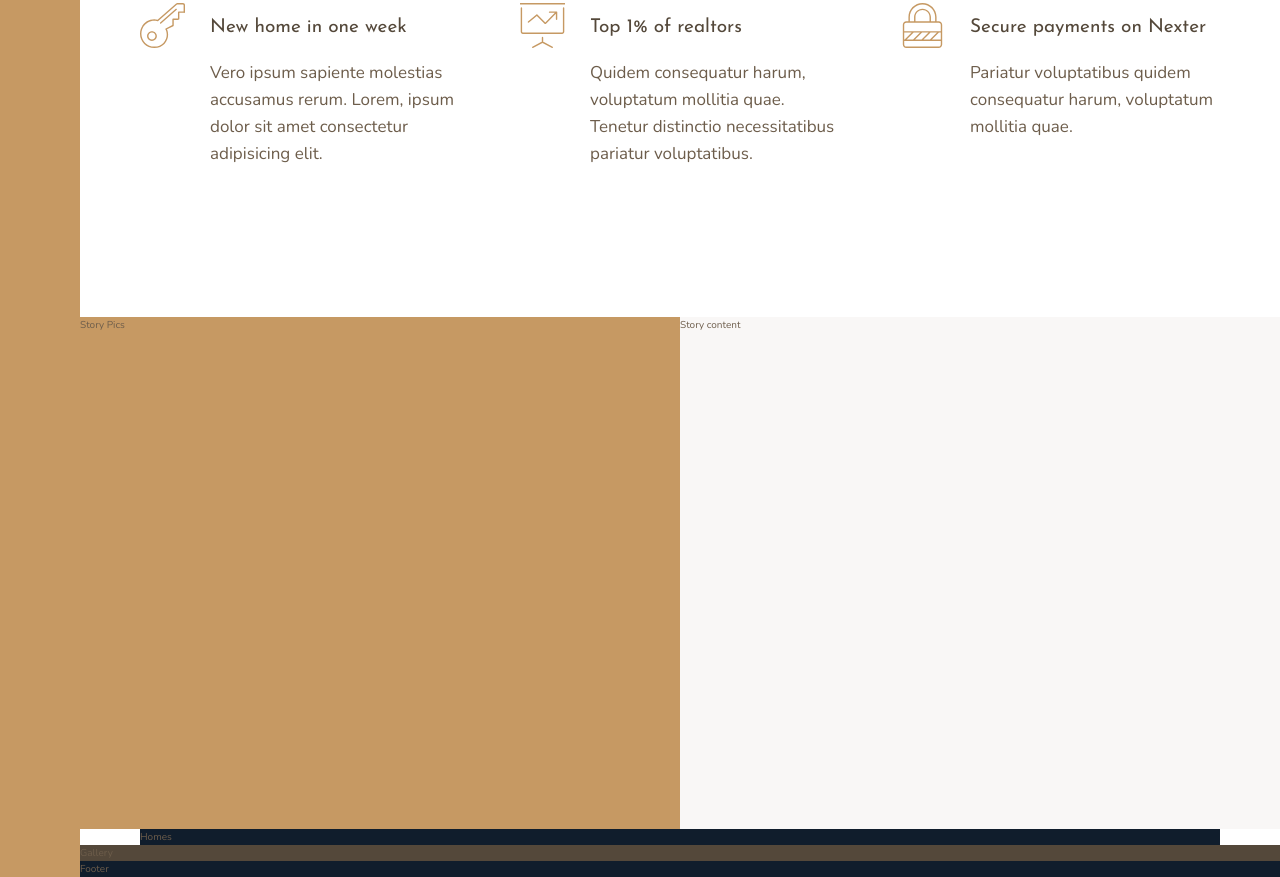
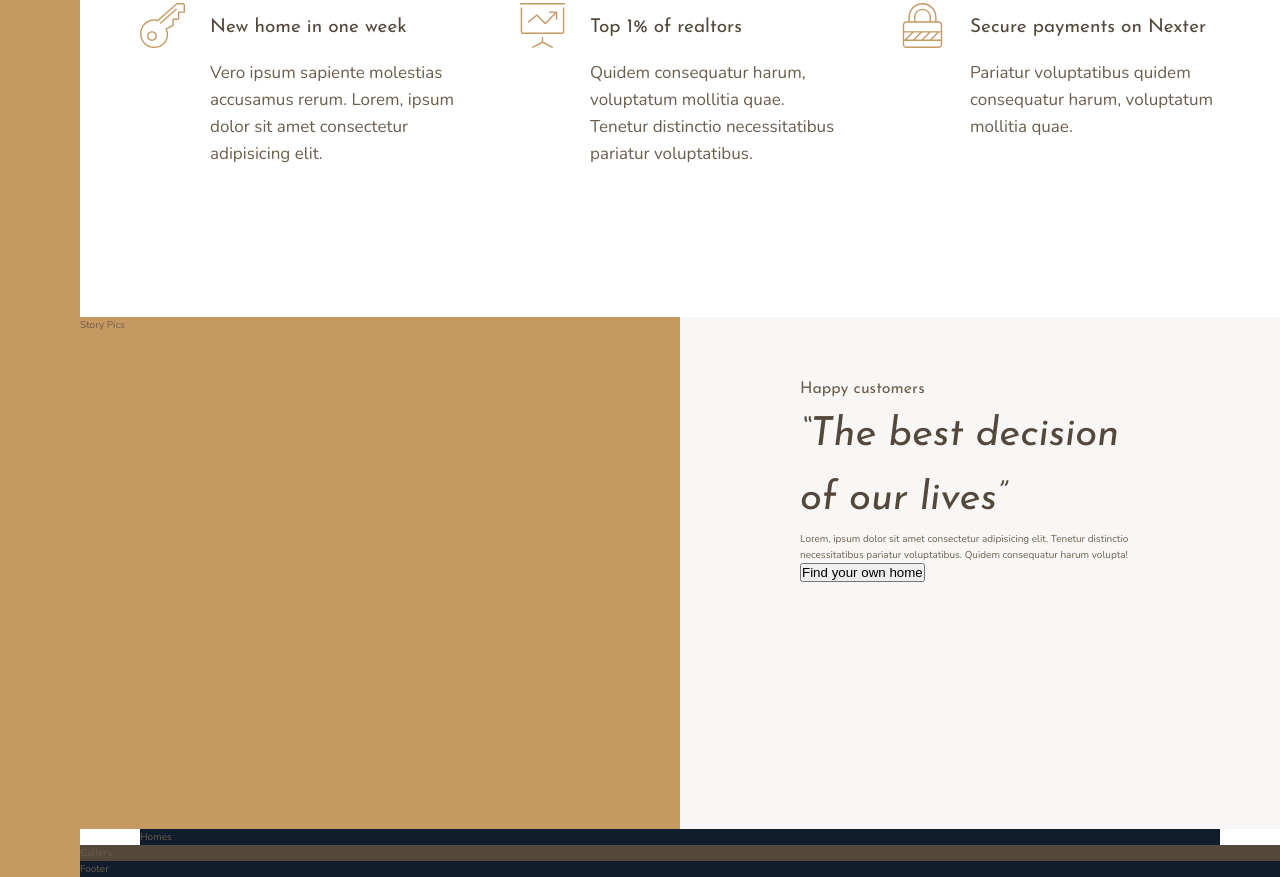
Before and after one commit to elizabethhyer/nexter-css-grid, a website: page index.html in a window 1280 px wide. Shown: the part 991-1868 px from the top of the page. Drawn offline with nearby package versions, Linux system fonts and the light colour scheme.

Commit message:
saving for debug help

```diff
--- a/index.html
+++ b/index.html
@@ -81,7 +81,18 @@
       </div>
     </section>
     <div class="story__pictures">Story Pics</div>
-    <div class="story__content">Story content</div>
+    <div class="story__content">
+      <h3 class="heading-3">Happy customers</h3>
+      <h2 class="heading-2 heading-2--dark">
+        &ldquo;The best decision of our lives&rdquo;
+      </h2>
+      <p class="story__text">
+        Lorem, ipsum dolor sit amet consectetur adipisicing elit. Tenetur
+        distinctio necessitatibus pariatur voluptatibus. Quidem consequatur
+        harum volupta!
+      </p>
+      <button class="btn">Find your own home</button>
+    </div>
     <section class="homes">Homes</section>
     <section class="gallery">Gallery</section>
     <footer class="footer">Footer</footer>
--- a/sass/_features.scss
+++ b/sass/_features.scss
@@ -4,7 +4,8 @@
   margin: 15rem 0;
 
   display: grid;
-  grid-template-columns: repeat(3, 1fr);
+  //   grid-template-columns: repeat(3, 1fr);
+  grid-template-columns: repeat(auto-fit, minmax(25rem, 1fr));
   grid-gap: 6rem;
   align-items: start;
 }
--- a/sass/_story.scss
+++ b/sass/_story.scss
@@ -7,5 +7,7 @@
   &__content {
     background-color: $color-grey-light-1;
     grid-column: col-start 5 / full-end;
+
+    padding: 6rem 12rem;
   }
 }
--- a/sass/_typography.scss
+++ b/sass/_typography.scss
@@ -9,10 +9,22 @@
 
 .heading-2 {
   @extend %heading;
+  font-size: 4rem;
+  font-style: italic;
+  line-height: 1;
+
+  &--light {
+    color: $color-grey-light-1;
+  }
+
+  &--dark {
+    color: $color-grey-dark-1;
+  }
 }
 
 .heading-3 {
   @extend %heading;
+  font-size: 1.6rem;
 }
 
 .heading-4 {
```
Also changed, not shown: css/style.css.
